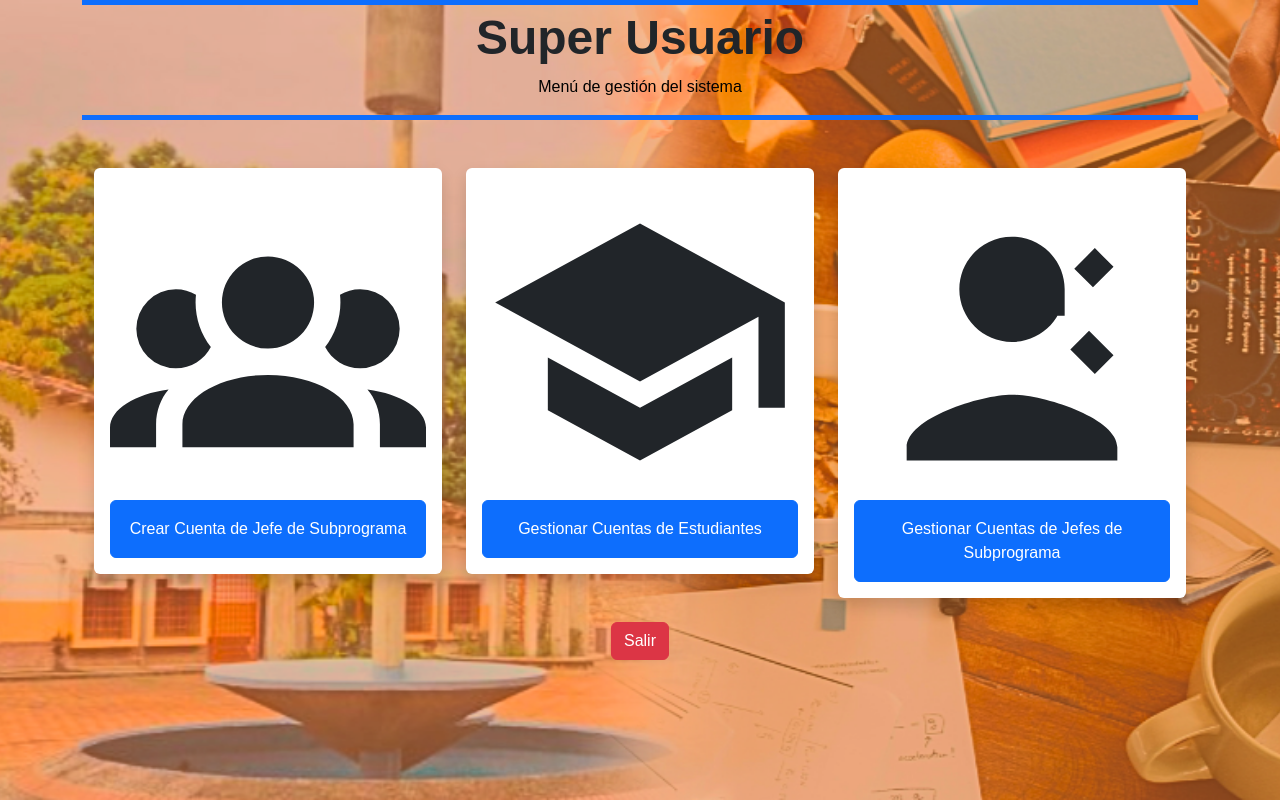
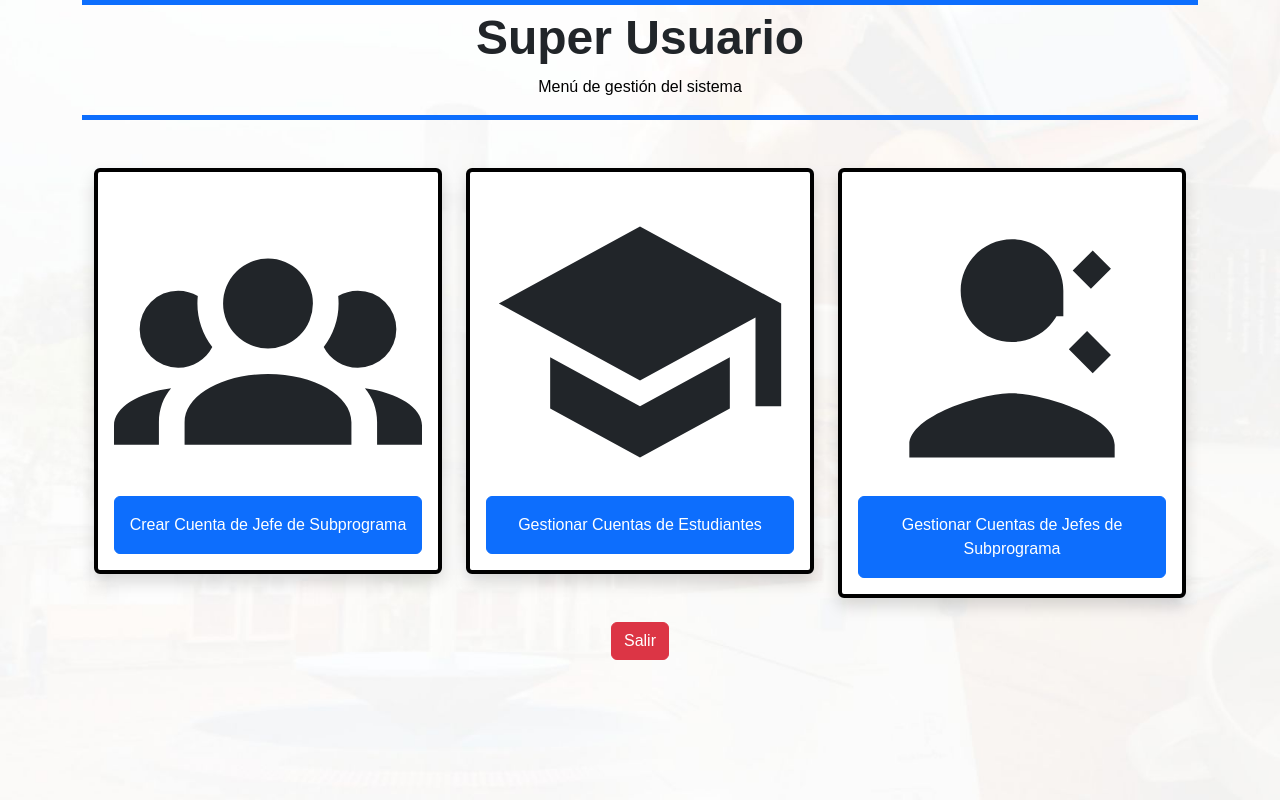
Before and after one commit to DeltaSasaki/Arse_Solicitud, a PHP site: page /Admin/menu_super_usuario.php in a window 1280 px wide. Run offline with PHP 8.4, Linux system fonts and the light colour scheme; a user stored in the database is signed in.

Commit message:
Add files via upload

```diff
--- a/Admin/Super_usuario/creacion_jefe_subprograma.php
+++ b/Admin/Super_usuario/creacion_jefe_subprograma.php
@@ -12,7 +12,7 @@
             margin: 0px;
             padding: 0px;
             font-family: Arial, sans-serif;
-            background-image: url('../../Imagen/Fondo_menu.png');
+            background-image: url('../../Imagen/2.jpg');
             background-size: cover;
             background-position: center;
             background-attachment: fixed;
--- a/Admin/Super_usuario/gestionar_estudiantes.php
+++ b/Admin/Super_usuario/gestionar_estudiantes.php
@@ -21,7 +21,7 @@ $estudiantes = obtenerEstudiantes($pdo);
             margin: 0px;
             padding: 0px;
             font-family: Arial, sans-serif;
-            background-image: url('../../Imagen/Fondo_menu.png');
+            background-image: url('../../Imagen/2.jpg');
             background-size: cover;
             background-position: center;
             background-attachment: fixed;
--- a/Admin/Super_usuario/gestionar_jefe_subprograma.php
+++ b/Admin/Super_usuario/gestionar_jefe_subprograma.php
@@ -21,7 +21,7 @@ $jefes = obtenerJefesSubprograma($pdo);
             margin: 0px;
             padding: 0px;
             font-family: Arial, sans-serif;
-            background-image: url('../../Imagen/Fondo_menu.png');
+            background-image: url('../../Imagen/2.jpg');
             background-size: cover;
             background-position: center;
             background-attachment: fixed;
--- a/Admin/menu_super_usuario.php
+++ b/Admin/menu_super_usuario.php
@@ -18,12 +18,16 @@ verificarRol('SA');
             margin: 0px;
             padding: 0px;
             font-family: Arial, sans-serif;
-            background-image: url('../Imagen/Fondo_menu.png');
+            background-image: url('../Imagen/2.jpg');
             background-size: cover;
             background-position: center;
             background-attachment: fixed;
             min-height: 100vh;
         }
+    .custom-div {
+        border: 4px solid black;
+        box-shadow: 0 4px 8px rgba(0, 0, 0, 0.1);
+    }
 </style>
 <body class="bg-light">
 
@@ -43,7 +47,7 @@ verificarRol('SA');
                 <div class="row row-cols-1 row-cols-md-2 row-cols-lg-3 g-4">
 
                     <div class="col">
-                        <div class="p-3 bg-white rounded shadow">
+                        <div class="p-3 bg-white rounded shadow custom-div">
                             <svg class="card-icon" viewBox="0 0 24 24">
                                 <path fill="currentColor" d="M12,5.5A3.5,3.5 0 0,1 15.5,9A3.5,3.5 0 0,1 12,12.5A3.5,3.5 0 0,1 8.5,9A3.5,3.5 0 0,1 12,5.5M5,8C5.56,8 6.08,8.15 6.53,8.42C6.38,9.85 6.8,11.27 7.66,12.38C7.16,13.34 6.16,14 5,14A3,3 0 0,1 2,11A3,3 0 0,1 5,8M19,8A3,3 0 0,1 22,11A3,3 0 0,1 19,14C17.84,14 16.84,13.34 16.34,12.38C17.2,11.27 17.62,9.85 17.47,8.42C17.92,8.15 18.44,8 19,8M5.5,18.25C5.5,16.18 8.41,14.5 12,14.5C15.59,14.5 18.5,16.18 18.5,18.25V20H5.5V18.25M0,20V18.5C0,17.11 1.89,15.94 4.45,15.6C3.86,16.28 3.5,17.22 3.5,18.25V20H0M24,20H20.5V18.25C20.5,17.22 20.14,16.28 19.55,15.6C22.11,15.94 24,17.11 24,18.5V20Z" />
                               </svg>
@@ -56,7 +60,7 @@ verificarRol('SA');
 
 
                     <div class="col">
-                        <div class="p-3 bg-white rounded shadow">
+                        <div class="p-3 bg-white rounded shadow custom-div">
                             <svg class="card-icon" viewBox="0 0 24 24">
                                 <path fill="currentColor" d="M12,3L1,9L12,15L21,10.09V17H23V9M5,13.18V17.18L12,21L19,17.18V13.18L12,17L5,13.18Z" />
                               </svg>
@@ -68,7 +72,7 @@ verificarRol('SA');
 
 
                     <div class="col">
-                        <div class="p-3 bg-white rounded shadow">
+                        <div class="p-3 bg-white rounded shadow custom-div">
                             <svg class="card-icon" viewBox="0 0 24 24" fill="currentColor" xmlns="http://www.w3.org/2000/svg">
                                 <path d="M12 12C14.2091 12 16 10.2091 16 8C16 5.79086 14.2091 4 12 4C9.79086 4 8 5.79086 8 8C8 10.2091 9.79086 12 12 12ZM4 20C4 17.7909 9.58172 16 12 16C14.4183 16 20 17.7909 20 20V21H4V20ZM18.15 7.85L19.71 6.29L18.29 4.87L16.73 6.43L18.15 7.85ZM14 10H16V8H14V10ZM17.85 11.15L16.43 12.57L18.29 14.43L19.71 13.01L17.85 11.15Z" />
                               </svg>
```
Also changed, not shown: JefeSubprograma/opciones/Estadisticas.php (+7 -7 lines), JefeSubprograma/perfil_jefesubprograma.php (+9 -2 lines).
